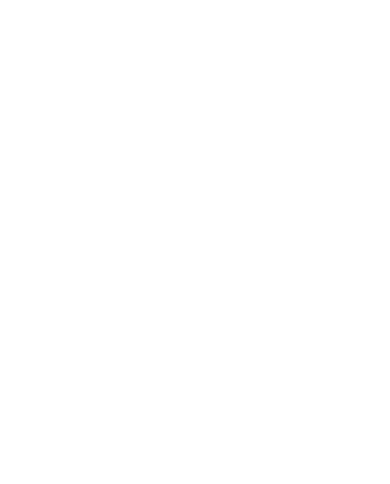
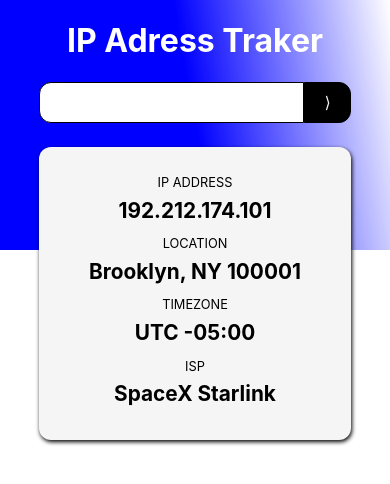
Before and after one commit to SizweMalobola/Ip-address-tracker, a Svelte app: page / in a window 390 px wide. Shown: the top 484 px of the page. Built offline with nearby package versions, Linux system fonts and the light colour scheme.

Commit message:
finished initial look for mobile

```diff
--- a/public/global.css
+++ b/public/global.css
@@ -9,7 +9,7 @@ body {
 }
 
 body {
-  color: #333;
+  color: white;
   margin: 0;
   padding: 0;
   box-sizing: border-box;
--- a/src/App.svelte
+++ b/src/App.svelte
@@ -1,7 +1,131 @@
 <script>
 </script>
 
-<main />
+<main id="main-container">
+  <header>
+    <h1>IP Adress Traker</h1>
+    <div id="content">
+      <div id="search-bar">
+        <input type="text" />
+        <button>&RightAngleBracket;</button>
+      </div>
+      <!-- display details -->
+      <div id="api-details">
+        <div>
+          <span>ip address</span>
+          <h3>192.212.174.101</h3>
+        </div>
+        <div>
+          <span>Location</span>
+          <h3>Brooklyn, NY 100001</h3>
+        </div>
+        <div>
+          <span>Timezone</span>
+          <h3>UTC -05:00</h3>
+        </div>
+        <div>
+          <span>ISP</span>
+          <h3>SpaceX Starlink</h3>
+        </div>
+      </div>
+    </div>
+  </header>
+  <div id="map" />
+</main>
 
 <style>
+  @media (min-width: 320px) {
+    #main-container {
+      display: flex;
+      flex-direction: column;
+      align-items: center;
+    }
+    header {
+      background-image: linear-gradient(80deg, blue 50%, white);
+      width: 100%;
+      display: flex;
+      flex-direction: column;
+      align-items: center;
+      max-height: 200px;
+    }
+    #content {
+      width: 80%;
+    }
+    #search-bar {
+      width: 100%;
+      position: relative;
+      margin-bottom: 1rem;
+    }
+    #search-bar > input {
+      width: 85%;
+      padding: 0.5em;
+      border: 1px solid black;
+      border-top-left-radius: 12px;
+      border-bottom-left-radius: 12px;
+    }
+    #search-bar button {
+      position: absolute;
+      top: 0;
+      right: 0;
+      height: 100%;
+      width: 15%;
+      border: 1px solid black;
+      border-top-right-radius: 12px;
+      border-bottom-right-radius: 12px;
+      background-color: black;
+      color: whitesmoke;
+      display: flex;
+      justify-content: center;
+      align-items: center;
+      font-size: 1rem;
+    }
+    #api-details {
+      background-color: whitesmoke;
+      color: black;
+      border-radius: 12px;
+      padding: 1em;
+      text-align: center;
+      box-shadow: black 1px 2px 4px ;
+    }
+    #api-details > div {
+      /* background-color: darkcyan; */
+      margin-bottom: 0;
+      padding: 0;
+      display: block;
+      margin-bottom: 0.6em;
+    }
+    #api-details > div span {
+        display: inline-block;
+        margin-bottom: .6em;
+        font-size: .7rem;
+        text-transform: uppercase;
+    }
+    #api-details > div h3 {
+        margin:0;
+        text-transform: capitalize;
+        font-size: 1.1rem;
+
+  }
+}
+  @media (min-width: 360px) {
+    header {
+      max-height: 250px;
+    }
+    #search-bar {
+      margin-bottom: 1.5rem;
+    }
+    #search-bar > input {
+      padding: 0.9em;
+    }
+    #api-details {
+      padding: 1.5em;
+    }
+    #api-details > div span {
+        font-size: .8rem;
+    }
+    #api-details > div h3 {
+        font-size: 1.3rem;
+
+  }
+
 </style>
```
